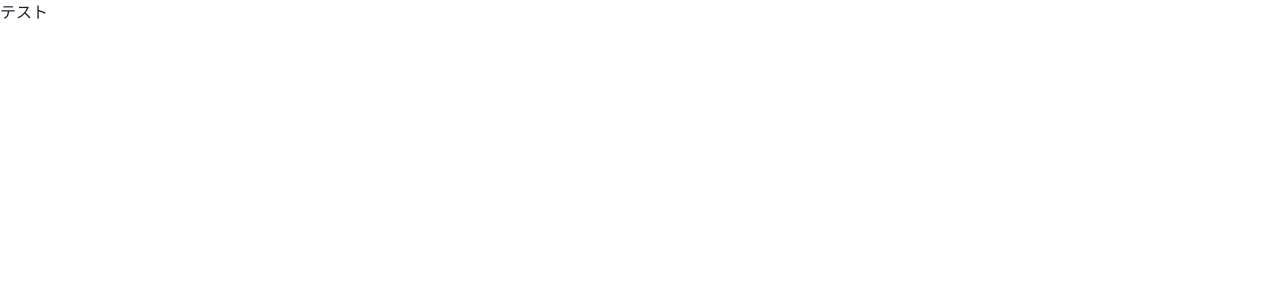
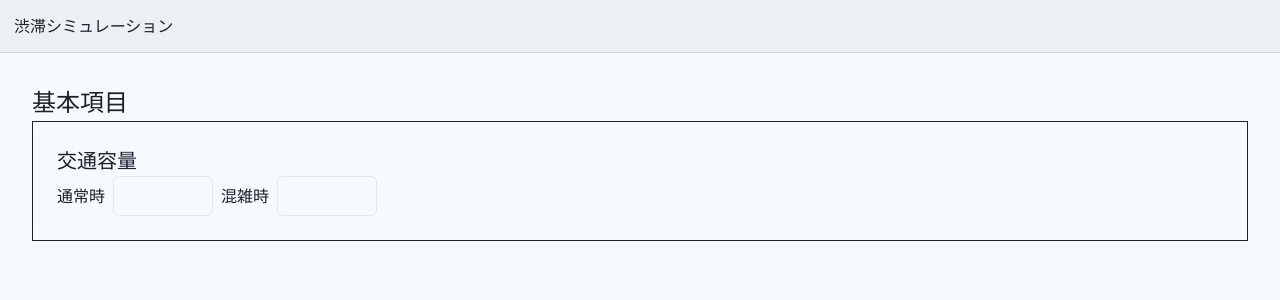
Before and after one commit to civitort/react_simulation, a React (Create React App) app: page / in a window 1280 px wide. Shown: the top 300 px of the page. Built offline with nearby package versions, Linux system fonts and the light colour scheme.

Commit message:
要素追加

```diff
--- a/src/App.js
+++ b/src/App.js
@@ -1,10 +1,40 @@
-import { Box, ChakraProvider, Text } from "@chakra-ui/react";
+import {
+  Box,
+  ChakraProvider,
+  Container,
+  HStack,
+  Input,
+  Text,
+} from "@chakra-ui/react";
 
+import InputTitle from "./components/atoms/InputTitle";
+import HeaderLayout from "./components/layouts/HeaderLayout";
+import { theme } from "./styles/Theme";
 function App() {
   return (
-    <ChakraProvider resetCSS={true}>
-      <Box>
-        <Text>テスト</Text>
+    <ChakraProvider resetCSS={true} theme={theme}>
+      <Box textAlign={"left"} p="0">
+        <HeaderLayout>
+          <Text fontSize={"16px"}>渋滞シミュレーション</Text>
+        </HeaderLayout>
+        <Container maxW="container.xl">
+          <Box m={"1em"} my={"2em"}>
+            <InputTitle name="基本項目" />
+            <Box border={"1px"} p="1.5em">
+              <Text fontSize={"20px"}>交通容量</Text>
+              <HStack>
+                <>
+                  <Text maxW={"100px"}>通常時</Text>
+                  <Input maxW={"100px"} />
+                </>
+                <>
+                  <Text maxW={"100px"}>混雑時</Text>
+                  <Input maxW={"100px"} />
+                </>
+              </HStack>
+            </Box>
+          </Box>
+        </Container>
       </Box>
     </ChakraProvider>
   );
--- /dev/null
+++ b/src/components/atoms/InputTitle.jsx
@@ -0,0 +1,11 @@
+import { Text } from "@chakra-ui/react";
+
+const InputTitle = props => {
+  return (
+      <Text fontSize={"24px"}>
+        {props.name}
+        </Text>
+  );
+};
+
+export default InputTitle;
--- /dev/null
+++ b/src/components/layouts/HeaderLayout.jsx
@@ -0,0 +1,17 @@
+import { Flex } from "@chakra-ui/react";
+
+const HeaderLayout = (props) => {
+  return (
+    <Flex
+      borderBottom="1px"
+      p="14px"
+      borderColor={"white"}
+      borderBottomColor={"gray.300"}
+      backgroundColor={"blackAlpha.50"}
+    >
+      {props.children}
+    </Flex>
+  );
+};
+
+export default HeaderLayout;
--- /dev/null
+++ b/src/styles/Theme.jsx
@@ -0,0 +1,12 @@
+import { extendTheme } from "@chakra-ui/react";
+
+export const theme = extendTheme({
+  styles: {
+    global: {
+      body: {
+        backgroundColor: "gray.50",
+        color: "gray.800"
+      }
+    }
+  }
+});
```
Also changed, not shown: 1 other file (tests, documents, lock files or other folders).
